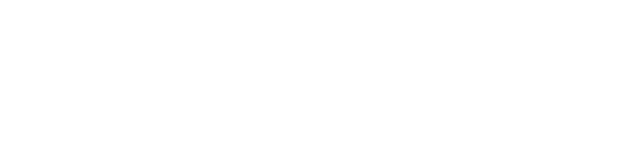
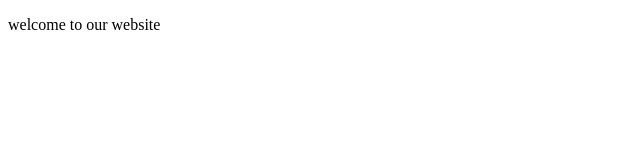
Before and after one commit to basmaFarouk/gitDay2, a plain HTML site: page index.html in a window 1280 px wide. Shown: the whole page, without its empty margins (0-640 px from the left). Drawn offline with Linux system fonts and the light colour scheme.

```diff
--- a/index.html
+++ b/index.html
@@ -7,6 +7,6 @@
     <title>Document</title>
 </head>
 <body>
-
+    <p>welcome to our website</p>
 </body>
 </html>
```
